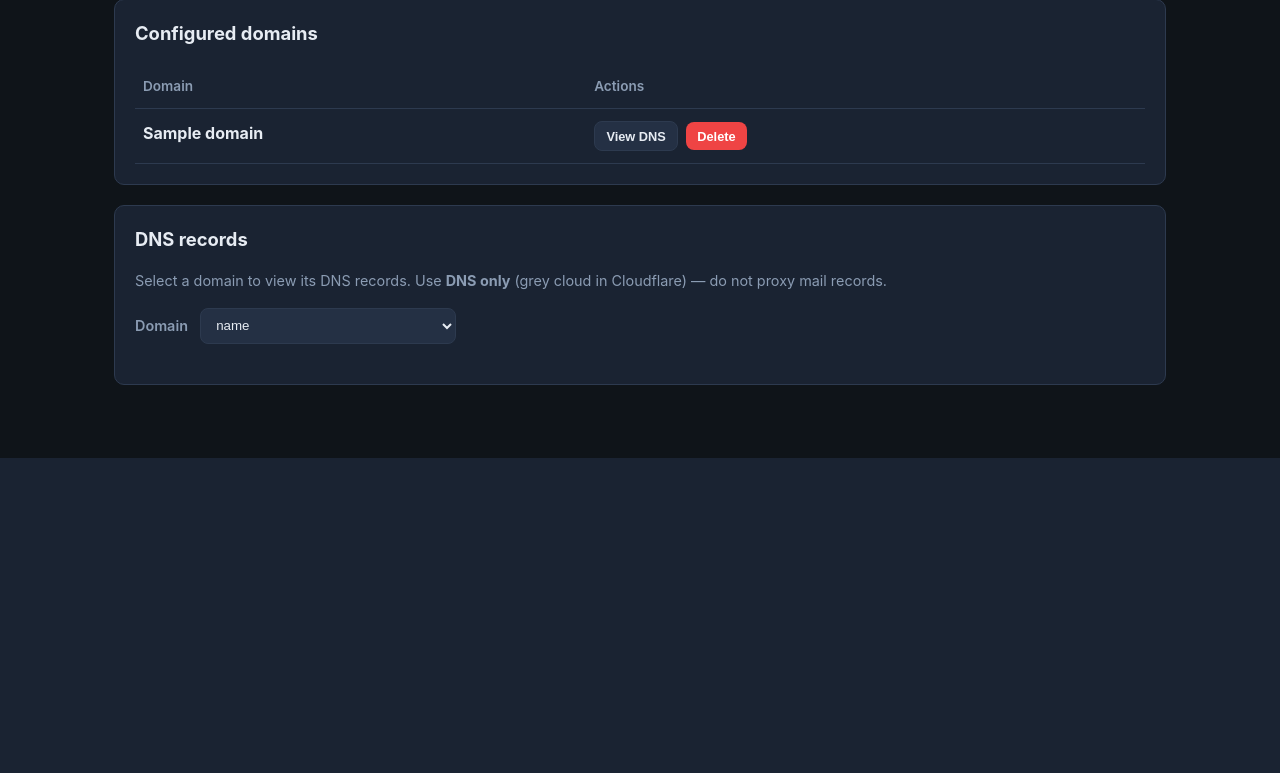
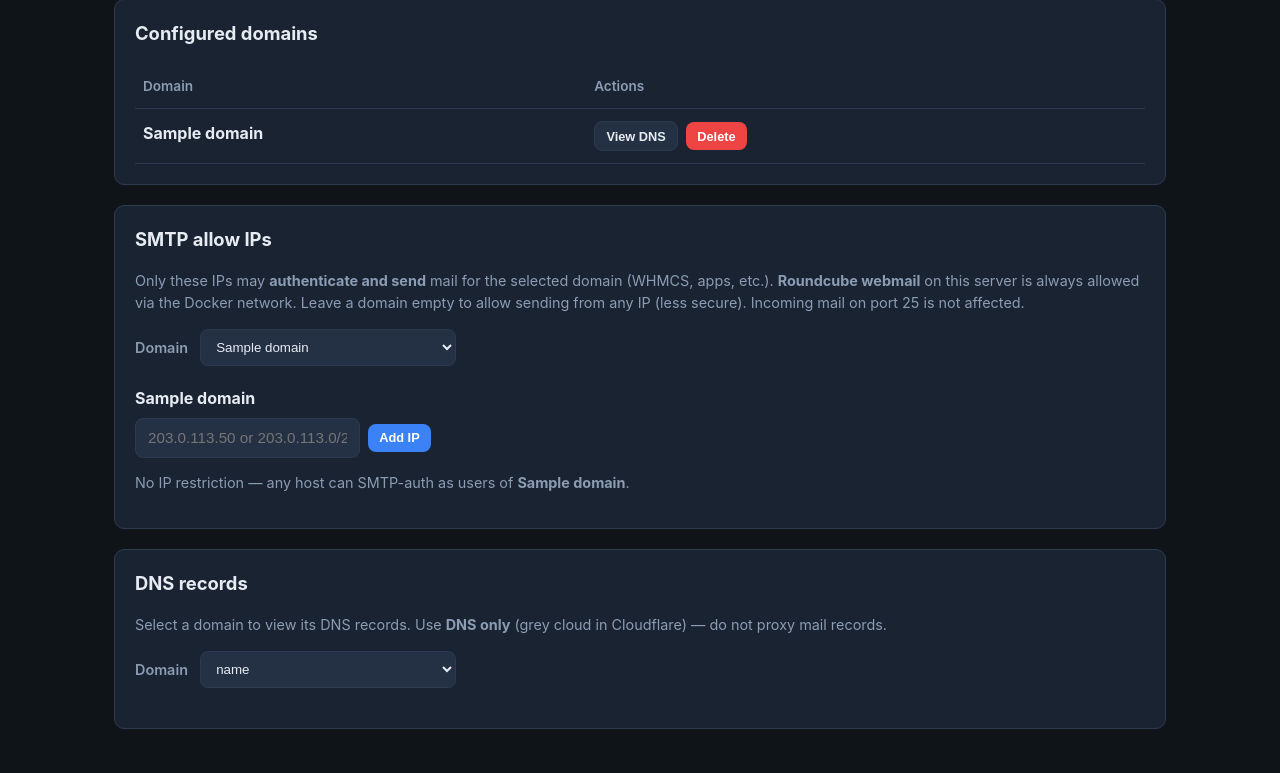
Before and after one commit to sameer392/exim-docker, a FastAPI app: template mailpanel/app/templates/domains.html in a window 1280 px wide. Shown: the part 342-1115 px from the top of the page. Before the commit the page ends 800 px from the top, so only its background shows below. Run offline with FastAPI, Linux system fonts and the light colour scheme; the template is opened without the code that fills it: most values are stand-ins (such as "Sample title", 1, 10 or a date in 2020).

Commit message:
Add SMTP IP allowlist management in Mail Admin Panel: implement functionality to add and remove allowed SMTP IPs for specific domains, update Exim configuration to trust local Docker network, and enhance the domains template with a new section for managing SMTP allow IPs. This improves email security and user control over SMTP access.

```diff
--- a/mailpanel/app/config.py
+++ b/mailpanel/app/config.py
@@ -16,6 +16,8 @@ RATE_1H_FILE = DATA_DIR / "exim" / "rate_1h"
 RATE_1D_FILE = DATA_DIR / "exim" / "rate_1d"
 SEND_ALIASES_JSON = DATA_DIR / "exim" / "send_aliases.json"
 SEND_ALIASES_FILE = DATA_DIR / "exim" / "send_aliases"
+SMTP_ALLOW_JSON = DATA_DIR / "exim" / "smtp_allow_ips.json"
+SMTP_ALLOW_FILE = DATA_DIR / "exim" / "smtp_allow"
 
 ADMIN_PASSWORD = os.getenv("ADMIN_PASSWORD", "ChangeAdminPass!")
 ADMIN_SECRET = os.getenv("ADMIN_SECRET", "change-me-in-production")
--- a/mailpanel/app/main.py
+++ b/mailpanel/app/main.py
@@ -8,7 +8,7 @@ from pathlib import Path
 
 from .auth import create_session_token, is_authenticated, verify_admin_password
 from .config import SESSION_COOKIE
-from .services import docker_ops, dns as dns_service, logs, mail, rate_limits, send_aliases
+from .services import docker_ops, dns as dns_service, logs, mail, rate_limits, send_aliases, smtp_allow
 from .urls import webmail_url
 
 app = FastAPI(title="Mail Admin Panel", docs_url=None, redoc_url=None)
@@ -91,6 +91,7 @@ async def domains_page(request: Request):
     domains = mail.list_domains()
     selector = mail.read_text_file(mail.DKIM_SELECTOR_FILE, "")
     hostname = mail.read_text_file(mail.PRIMARY_HOSTNAME_FILE, "")
+    smtp_allow.ensure_defaults()
     domain_dns = {}
     for domain in domains:
         dkim_raw = docker_ops.read_dkim_record(domain, selector) if selector else None
@@ -102,6 +103,7 @@ async def domains_page(request: Request):
         "domains.html",
         domains=domains,
         domain_dns=domain_dns,
+        smtp_allow_ips=smtp_allow.list_allow_ips(),
         selector=selector,
         hostname=hostname,
         message=request.query_params.get("msg"),
@@ -128,8 +130,47 @@ async def domains_delete(request: Request, domain: str = Form(...)):
         return redirect
     try:
         mail.remove_domain(domain)
+        smtp_allow.remove_domain(domain)
         docker_ops.restart_mail_services()
         return RedirectResponse(f"/domains?msg=Domain+{domain}+removed", status_code=303)
+    except Exception as exc:
+        return RedirectResponse(f"/domains?error={quote(str(exc))}", status_code=303)
+
+
+@app.post("/domains/smtp-allow/add")
+async def domains_smtp_allow_add(
+    request: Request,
+    domain: str = Form(...),
+    ip: str = Form(...),
+):
+    if redirect := require_auth(request):
+        return redirect
+    try:
+        smtp_allow.add_ip(domain, ip)
+        docker_ops.apply_smtp_allow()
+        return RedirectResponse(
+            f"/domains?msg=Allowed+SMTP+IP+{quote(ip)}+for+{quote(domain)}&domain={quote(domain)}",
+            status_code=303,
+        )
+    except Exception as exc:
+        return RedirectResponse(f"/domains?error={quote(str(exc))}", status_code=303)
+
+
+@app.post("/domains/smtp-allow/delete")
+async def domains_smtp_allow_delete(
+    request: Request,
+    domain: str = Form(...),
+    ip: str = Form(...),
+):
+    if redirect := require_auth(request):
+        return redirect
+    try:
+        smtp_allow.remove_ip(domain, ip)
+        docker_ops.apply_smtp_allow()
+        return RedirectResponse(
+            f"/domains?msg=Removed+SMTP+IP+{quote(ip)}+for+{quote(domain)}&domain={quote(domain)}",
+            status_code=303,
+        )
     except Exception as exc:
         return RedirectResponse(f"/domains?error={quote(str(exc))}", status_code=303)
 
--- a/mailpanel/app/services/docker_ops.py
+++ b/mailpanel/app/services/docker_ops.py
@@ -92,6 +92,10 @@ def apply_send_aliases() -> str:
     return reload_exim()
 
 
+def apply_smtp_allow() -> str:
+    return reload_exim()
+
+
 def read_dkim_record(domain: str, selector: str) -> str | None:
     client = _client()
     if not client:
--- a/mailpanel/app/static/dns-select.js
+++ b/mailpanel/app/static/dns-select.js
@@ -1,40 +1,44 @@
 (function () {
-  const select = document.getElementById("dns-domain-select");
+  function wireSelect(selectId, blockSelector) {
+    const select = document.getElementById(selectId);
     if (!select) return;
 
-  const blocks = Array.from(document.querySelectorAll(".dns-domain-block[data-domain]"));
+    const blocks = Array.from(document.querySelectorAll(blockSelector));
 
-  function showDomain(domain, scroll) {
+    function showDomain(domain, scrollTo) {
       blocks.forEach((block) => {
         block.hidden = block.getAttribute("data-domain") !== domain;
       });
       if (select.value !== domain) {
         select.value = domain;
       }
-    if (scroll) {
-      const section = document.getElementById("dns-section");
-      if (section) section.scrollIntoView({ behavior: "smooth", block: "start" });
+      if (scrollTo) {
+        const el = document.getElementById(scrollTo);
+        if (el) el.scrollIntoView({ behavior: "smooth", block: "start" });
       }
     }
 
-  select.addEventListener("change", () => {
-    showDomain(select.value, false);
-  });
+    select.addEventListener("change", () => showDomain(select.value, null));
+
+    const params = new URLSearchParams(window.location.search);
+    const fromUrl = params.get("domain");
+    if (fromUrl && blocks.some((b) => b.getAttribute("data-domain") === fromUrl)) {
+      showDomain(fromUrl, null);
+    } else {
+      showDomain(select.value, null);
+    }
+
+    return showDomain;
+  }
+
+  const showDns = wireSelect("dns-domain-select", ".dns-domain-block[data-domain]");
+  wireSelect("smtp-allow-domain-select", ".smtp-allow-block[data-domain]");
 
   document.addEventListener("click", (event) => {
     const button = event.target.closest("[data-show-dns]");
-    if (!button) return;
+    if (!button || !showDns) return;
     const domain = button.getAttribute("data-show-dns");
     if (!domain) return;
-    showDomain(domain, true);
+    showDns(domain, "dns-section");
   });
-
-  // Honor ?domain=example.com in the URL if present
-  const params = new URLSearchParams(window.location.search);
-  const fromUrl = params.get("domain");
-  if (fromUrl && blocks.some((b) => b.getAttribute("data-domain") === fromUrl)) {
-    showDomain(fromUrl, false);
-  } else {
-    showDomain(select.value, false);
-  }
 })();
--- a/mailpanel/app/static/style.css
+++ b/mailpanel/app/static/style.css
@@ -281,6 +281,8 @@ form.inline { display: inline; }
   max-width: 100%;
 }
 .dns-domain-block[hidden] { display: none !important; }
+.smtp-allow-block[hidden] { display: none !important; }
+.smtp-allow-table { margin-top: 1rem; }
 .actions-cell {
   display: flex;
   align-items: center;
--- a/mailpanel/app/templates/domains.html
+++ b/mailpanel/app/templates/domains.html
@@ -39,6 +39,64 @@
   <p class="muted">No domains configured yet.</p>
   {% endif %}
 </section>
+
+{% if domains %}
+<section class="card" id="smtp-allow-section">
+  <h2>SMTP allow IPs</h2>
+  <p class="muted">
+    Only these IPs may <strong>authenticate and send</strong> mail for the selected domain (WHMCS, apps, etc.).
+    <strong>Roundcube webmail</strong> on this server is always allowed via the Docker network.
+    Leave a domain empty to allow sending from any IP (less secure).
+    Incoming mail on port 25 is not affected.
+  </p>
+
+  <div class="dns-selector">
+    <label for="smtp-allow-domain-select">Domain</label>
+    <select id="smtp-allow-domain-select">
+      {% for domain in domains %}
+      <option value="{{ domain }}" {% if loop.first %}selected{% endif %}>{{ domain }}</option>
+      {% endfor %}
+    </select>
+  </div>
+
+  {% for domain in domains %}
+  <div class="smtp-allow-block" data-domain="{{ domain }}" {% if not loop.first %}hidden{% endif %}>
+    <h3>{{ domain }}</h3>
+    <form method="post" action="/domains/smtp-allow/add" class="inline-form">
+      <input type="hidden" name="domain" value="{{ domain }}">
+      <input type="text" name="ip" placeholder="203.0.113.50 or 203.0.113.0/24" required
+             pattern="^(\d{1,3}\.){3}\d{1,3}(/\d{1,2})?$" title="IPv4 address or CIDR">
+      <button type="submit" class="btn primary small">Add IP</button>
+    </form>
+    {% set ips = smtp_allow_ips.get(domain, []) %}
+    {% if ips %}
+    <table class="smtp-allow-table">
+      <thead>
+        <tr><th>Allowed IP / CIDR</th><th>Remove</th></tr>
+      </thead>
+      <tbody>
+        {% for ip in ips %}
+        <tr>
+          <td><code>{{ ip }}</code></td>
+          <td>
+            <form method="post" action="/domains/smtp-allow/delete" class="inline"
+                  onsubmit="return confirm('Remove {{ ip }} from {{ domain }}?');">
+              <input type="hidden" name="domain" value="{{ domain }}">
+              <input type="hidden" name="ip" value="{{ ip }}">
+              <button type="submit" class="btn danger small">Remove</button>
+            </form>
+          </td>
+        </tr>
+        {% endfor %}
+      </tbody>
+    </table>
+    {% else %}
+    <p class="muted">No IP restriction — any host can SMTP-auth as users of <strong>{{ domain }}</strong>.</p>
+    {% endif %}
+  </div>
+  {% endfor %}
+</section>
+{% endif %}
 
 {% if domain_dns %}
 <section class="card" id="dns-section">
```
Also changed, not shown: mailpanel/app/services/smtp_allow.py (added, +144 -0 lines), 1 other file. Lines whose indentation alone changed are shown as unchanged.
